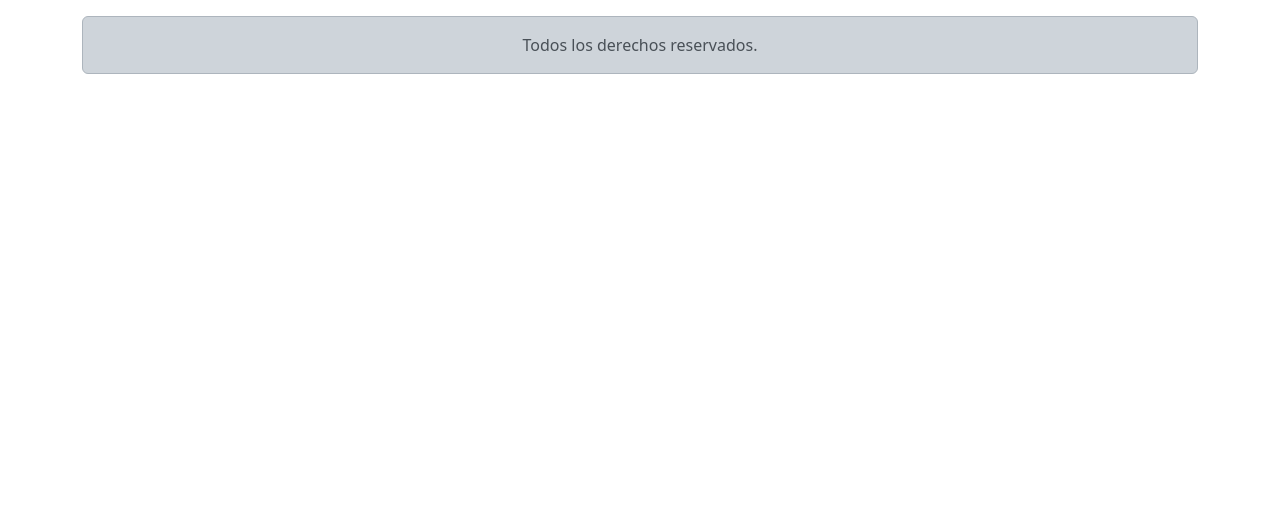
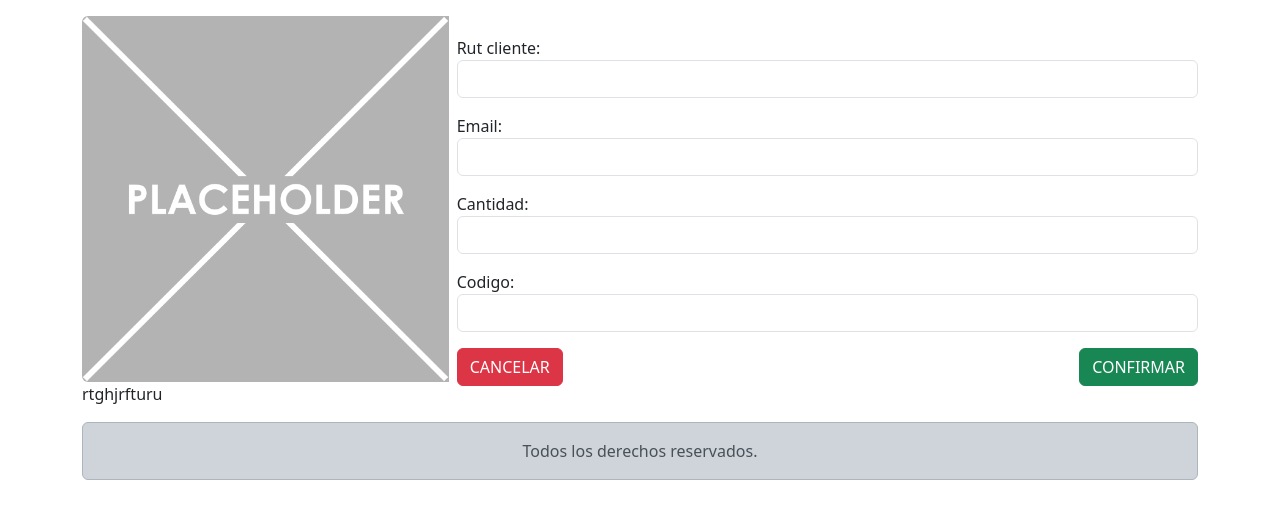
Before and after one commit to ErcDZ/eva_3_Eric_Gonzalez, a Django app: page /reservar/2/ in a window 1280 px wide. Shown: the part 127-646 px from the top of the page. Run offline with Django 5.2, Linux system fonts and the light colour scheme; data comes from the database, SQL or seed files in the repository.

Commit message:
Commit 13: Formulario con imagen cargada

```diff
--- a/TiendaComic/forms.py
+++ b/TiendaComic/forms.py
@@ -3,8 +3,14 @@ from django import forms
 
 class formReserva(forms.Form):
 
-    id_reserva = forms.CharField()
-    rutCliente  = forms.CharField()
-    emailCliente    = forms.CharField()
-    cantidadEjemplares  = forms.IntegerField()
-    codigoReserva   = forms.CharField()
+    id_reserva = forms.CharField(widget=forms.HiddenInput)
+    rut_Cliente  = forms.CharField()
+    email    = forms.CharField()
+    cantidad  = forms.IntegerField()
+    codigo   = forms.CharField()
+
+    id_reserva.widget.attrs.update({'class': 'form-control'})
+    rut_Cliente.widget.attrs.update({'class': 'form-control'})
+    email.widget.attrs.update({'class': 'form-control'})
+    cantidad.widget.attrs.update({'class': 'form-control'})
+    codigo.widget.attrs.update({'class': 'form-control'})
--- a/TiendaComic/views.py
+++ b/TiendaComic/views.py
@@ -12,6 +12,8 @@ def reservar(request, id):
 
     form = formReserva()
 
+    form.fields['id_reserva'].initial = id
+
     disponibilidad = Comic.objects.get(id = id)
     data = {'disponibilidad': disponibilidad, 'form': form}
     return render(request, 'reservar.html', data)
--- a/templates/reservar.html
+++ b/templates/reservar.html
@@ -24,6 +24,25 @@
 
         <main>
 
+            <div class="row justify-content-center align-items-center g-2">
+                <div class="col-4">
+
+                    <img src="/media/{{ disponibilidad.portada }}" class="img-fluid rounded-start" alt="Title">
+                    {{ disponibilidad }}
+
+                </div>
+
+                    <div class="col">
+                        <form method="POST">
+                        {% csrf_token %}
+                        {{form.as_p}}
+                        <a name="" id="" class="btn btn-danger" href="/" role="button">CANCELAR</a>
+                        <button type="submit" class="btn btn-success float-end">CONFIRMAR</button>
+                        </form>
+                    </div>
+
+            </div>
+
 
 
         </main>
```
